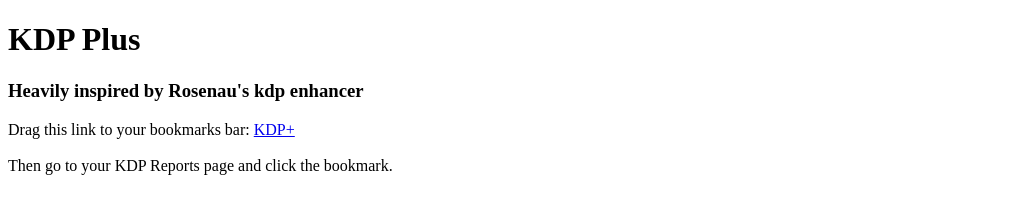
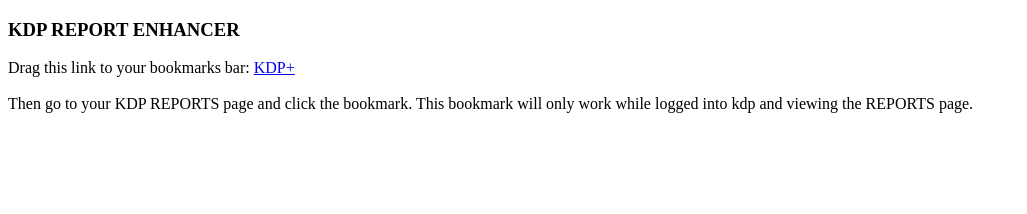
Before and after one commit to throwiethetowel/throwiethetowel.github.io, a plain HTML site: page index.html in a window 1280 px wide. Shown: the whole page, without its empty margins (0-1027 px from the left). Drawn offline with Linux system fonts and the light colour scheme.

Commit message:
Update index.html

```diff
--- a/index.html
+++ b/index.html
@@ -5,10 +5,9 @@
 		<title>KDP Plus</title>
 	</head>
 	<body>
-        <h1>KDP Plus</h1>
-        <h3>Heavily inspired by Rosenau's kdp enhancer</h3>
+        <h3>KDP REPORT ENHANCER</h3>
         Drag this link to your bookmarks bar: <a href="javascript:(function()%7Bdocument.body.appendChild(document.createElement(%27script%27)).src%3D%27https://throwiethetowel.github.io/static/kdp-plus.js%27%3B%7D)()%3B">KDP+</a> <br /><br />
-        Then go to your KDP Reports page and click the bookmark.
+        Then go to your KDP REPORTS page and click the bookmark. This bookmark will only work while logged into kdp and viewing the REPORTS page.
 	</body>
 
 </html>
```
